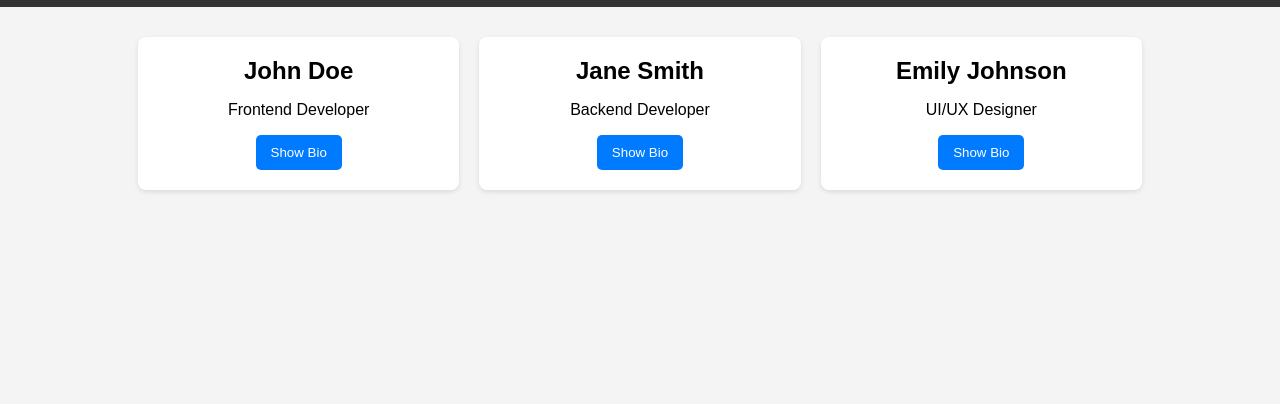
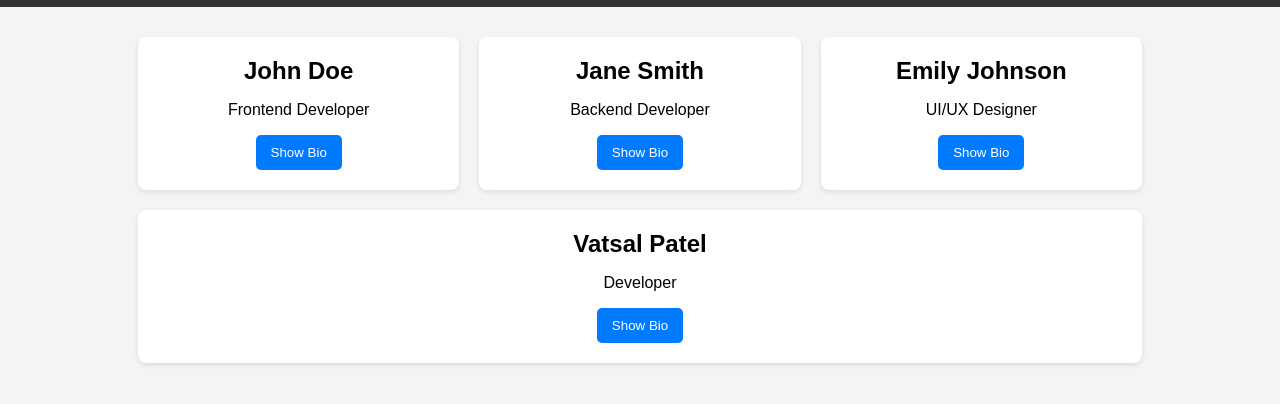
Before and after one commit to ajaydsudhir/ITSC_3155_Group_Webpage, a plain HTML site: page index.html in a window 1280 px wide. Shown: the part 302-706 px from the top of the page. Drawn offline with Linux system fonts and the light colour scheme.

Commit message:
Updated index.html with my bio

```diff
--- a/index.html
+++ b/index.html
@@ -41,7 +41,14 @@
         <button onclick="toggleBio('bio3')">Show Bio</button>
         <p id="bio3" class="bio">Emily is a UI/UX designer with a passion for creating user-friendly interfaces.</p>
     </div>
+    <div class="card">
+        <h2>Vatsal Patel</h2>
+        <p>Developer</p>
+        <button onclick="toggleBio('bio4')">Show Bio</button>
+        <p id="bio4" class="bio">Dedicated developer focused on efficient coding practices and innovative solutions.</p>
+    </div>
 </div>
+
 
 <!-- Team vision/mission statement section (hidden by default) -->
 <div id="vision" class="container" style="display: none;">
```
